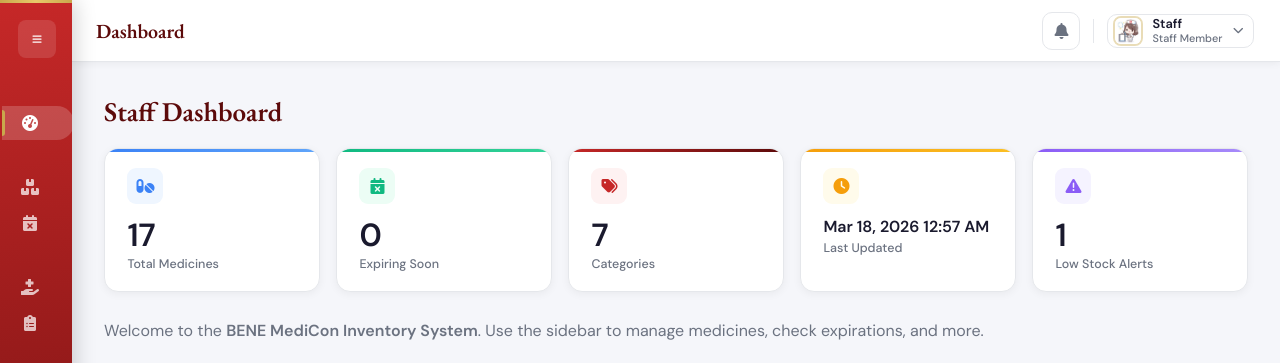
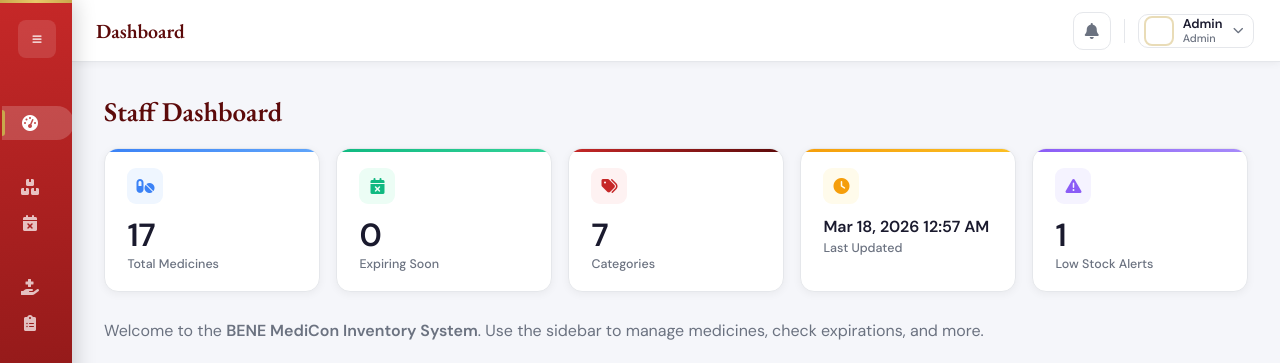
Before and after one commit to Mawc0/BENE_N, a PHP site: page /user/staff/dashboard.php in a window 1280 px wide. Shown: the top 363 px of the page. Run offline with PHP 8.4, Linux system fonts and the light colour scheme; data comes from the database, SQL or seed files in the repository.

Commit message:
profile pic small update

```diff
--- a/user/staff/dashboard.php
+++ b/user/staff/dashboard.php
@@ -497,16 +497,30 @@ if ($userId) {
         <?php endif; ?>
       </button>
       <div class="topbar-divider"></div>
+
+      <!-- profile -->
+
+      <?php
+      $pic      = $_SESSION['profile_pic'] ?? '';
+      $role     = $_SESSION['role'] ?? 'admin';
+      $fallback = $role === 'admin' ? 'A' : ($role === 'guest' ? 'G' : 'S');
+      ?>
+
       <div class="profile-menu">
         <button class="profile-btn" onclick="toggleProfileMenu()" type="button">
-          <img src="uploads/avatars/<?= htmlspecialchars($_SESSION['profile_pic'] ?? 'default.jpg') ?>" alt="Profile"
-            class="profile-avatar" onerror="this.style.display='none';this.nextElementSibling.style.display='flex';">
-          <div class="profile-avatar-initials" style="display:none;">
-            <?= strtoupper(substr($_SESSION['username'] ?? 'S', 0, 1)) ?>
-          </div>
+          <?php if (!empty($pic) && $pic !== 'default.jpg'): ?>
+            <img src="../../uploads/avatars/<?= htmlspecialchars($pic) ?>"
+                alt="Profile"
+                class="profile-avatar"
+                style="width:30px;height:30px;border-radius:8px;object-fit:cover;border:2px solid rgba(201,168,76,0.4);"
+                onerror="this.style.display='none';this.nextElementSibling.style.display='flex';">
+            <div class="profile-avatar" style="display:none;"><?= $fallback ?></div>
+          <?php else: ?>
+            <div class="profile-avatar"><?= $fallback ?></div>
+          <?php endif; ?>
           <div class="profile-info">
-            <div class="p-name"><?= htmlspecialchars($_SESSION['username'] ?? 'Staff') ?></div>
-            <div class="p-role"><?= $isGuest ? 'Guest' : 'Staff Member' ?></div>
+            <div class="p-name"><?= htmlspecialchars($_SESSION['username'] ?? 'Admin') ?></div>
+            <div class="p-role"><?= ucfirst($role) ?></div>
           </div>
           <i class="fas fa-chevron-down profile-chevron"></i>
         </button>
```
Also changed, not shown: user/admin/dashboard.php (+17 -4 lines), uploads/avatars/1759028824_default.jpg (deleted).
